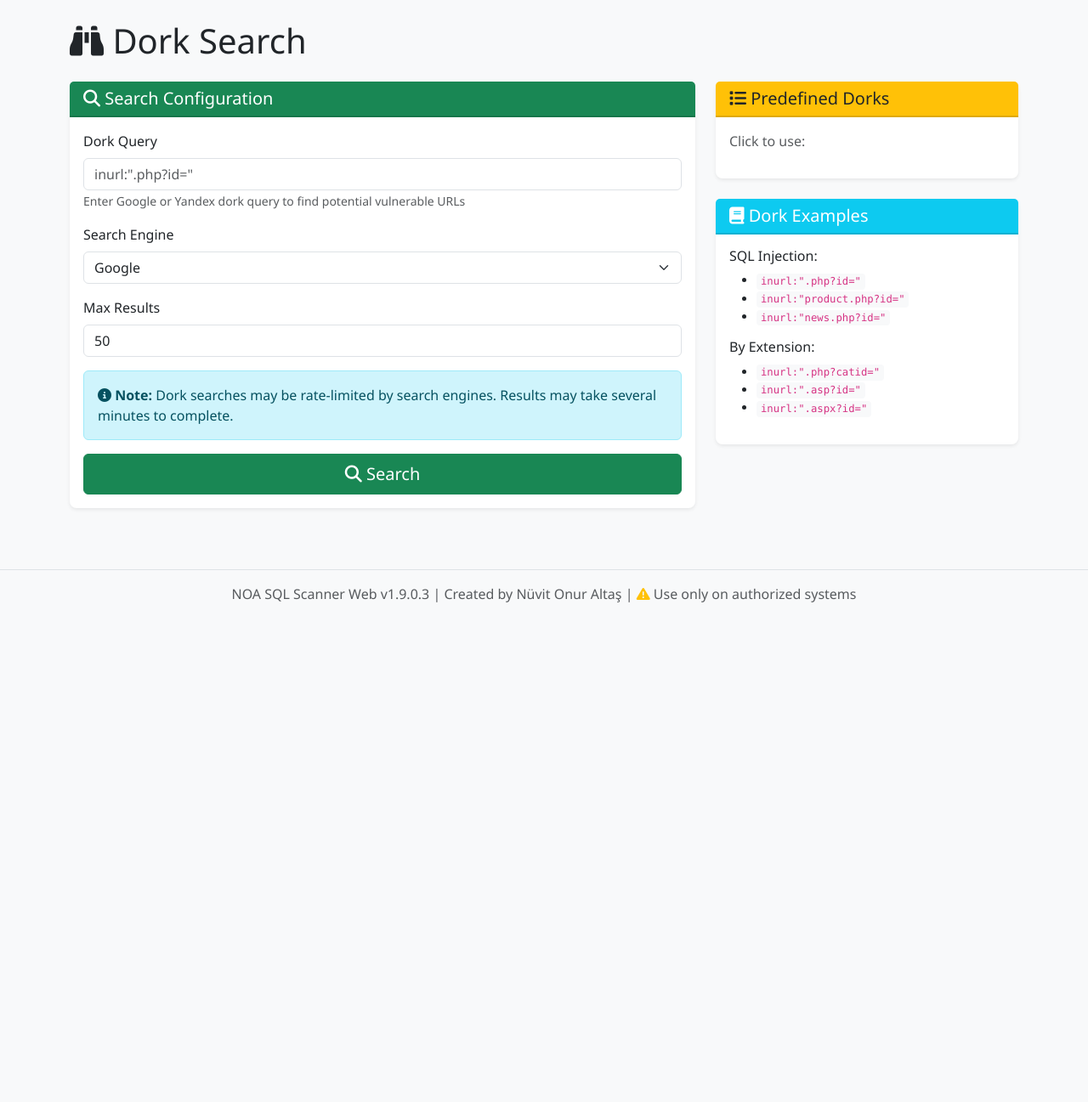
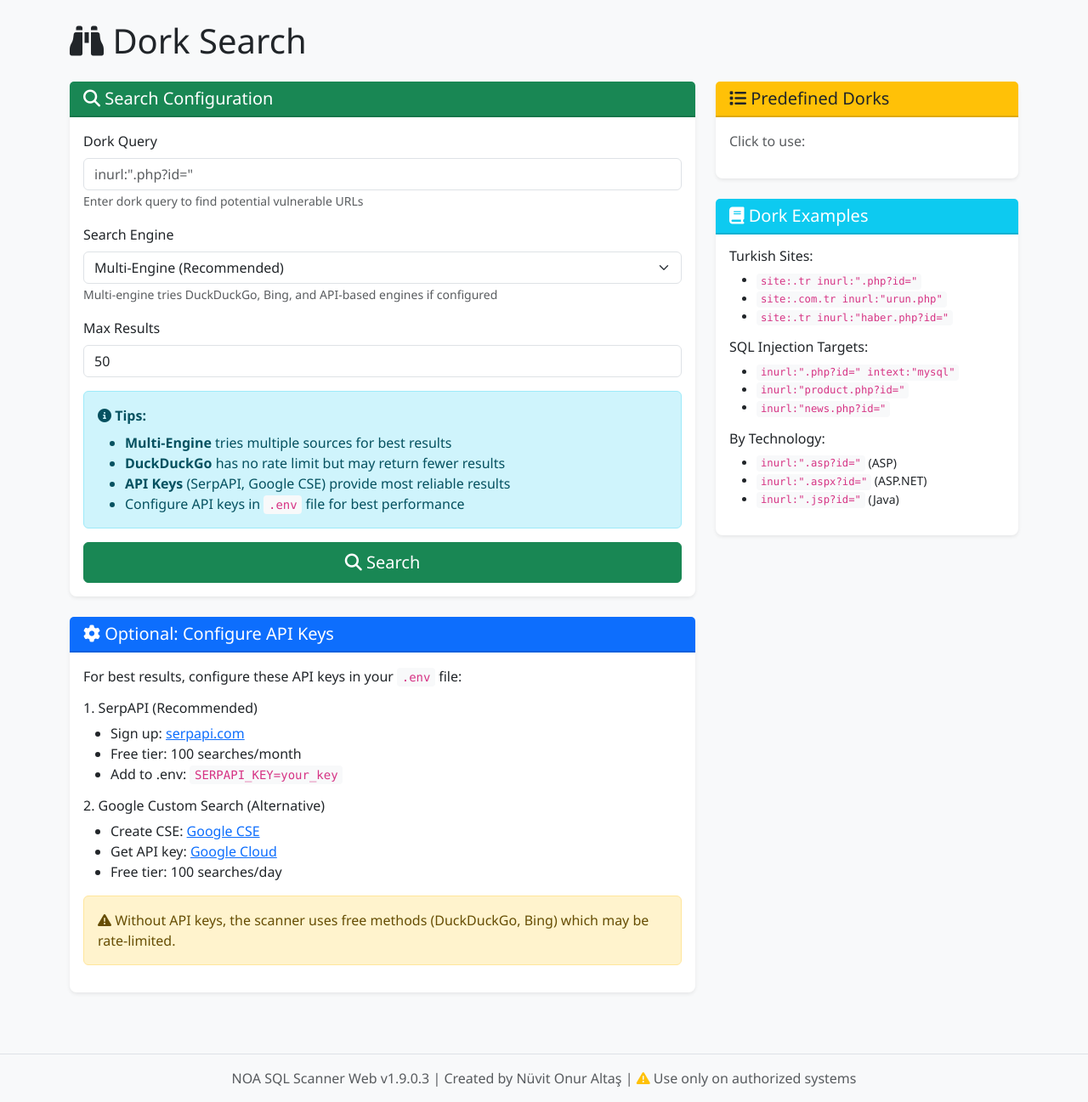
Before and after one commit to nuvlt/NOA-SQL-Scanner-Web, a Flask app: template templates/dork.html in a window 1280 px wide. Shown: the whole page at 85% size. Before the commit the page ends 709 px from the top, so only its background shows below. Run offline with Flask 3, Linux system fonts and the light colour scheme; the template is opened without the code that fills it, so the values that code supplies are empty; parts of the project's set-up code (start-up, migrations or seed data) failed here and were passed over; some libraries are stand-ins or nearby versions.

Commit message:
Update dork.html

```diff
--- a/templates/dork.html
+++ b/templates/dork.html
@@ -18,16 +18,22 @@
                         <input type="text" class="form-control" id="dork_query" name="dork_query"
                                placeholder='inurl:".php?id="' required>
                         <small class="form-text text-muted">
-                            Enter Google or Yandex dork query to find potential vulnerable URLs
+                            Enter dork query to find potential vulnerable URLs
                         </small>
                     </div>
 
                     <div class="mb-3">
                         <label for="engine" class="form-label">Search Engine</label>
                         <select class="form-select" id="engine" name="engine">
-                            <option value="google">Google</option>
-                            <option value="yandex">Yandex</option>
+                            <option value="multi" selected>Multi-Engine (Recommended)</option>
+                            <option value="duckduckgo">DuckDuckGo Only</option>
+                            <option value="bing">Bing Only</option>
+                            <option value="google">Google (Limited)</option>
+                            <option value="yandex">Yandex (Limited)</option>
                         </select>
+                        <small class="form-text text-muted">
+                            Multi-engine tries DuckDuckGo, Bing, and API-based engines if configured
+                        </small>
                     </div>
 
                     <div class="mb-3">
@@ -38,14 +44,47 @@
 
                     <div class="alert alert-info" role="alert">
                         <i class="fas fa-info-circle"></i>
-                        <strong>Note:</strong> Dork searches may be rate-limited by search engines.
-                        Results may take several minutes to complete.
+                        <strong>Tips:</strong>
+                        <ul class="mb-0 mt-2">
+                            <li><strong>Multi-Engine</strong> tries multiple sources for best results</li>
+                            <li><strong>DuckDuckGo</strong> has no rate limit but may return fewer results</li>
+                            <li><strong>API Keys</strong> (SerpAPI, Google CSE) provide most reliable results</li>
+                            <li>Configure API keys in <code>.env</code> file for best performance</li>
+                        </ul>
                     </div>
 
                     <button type="submit" class="btn btn-success btn-lg w-100">
                         <i class="fas fa-search"></i> Search
                     </button>
                 </form>
+            </div>
+        </div>
+
+        <div class="card mt-3">
+            <div class="card-header bg-primary text-white">
+                <h5 class="mb-0"><i class="fas fa-cog"></i> Optional: Configure API Keys</h5>
+            </div>
+            <div class="card-body">
+                <p>For best results, configure these API keys in your <code>.env</code> file:</p>
+
+                <h6>1. SerpAPI (Recommended)</h6>
+                <ul>
+                    <li>Sign up: <a href="https://serpapi.com" target="_blank">serpapi.com</a></li>
+                    <li>Free tier: 100 searches/month</li>
+                    <li>Add to .env: <code>SERPAPI_KEY=your_key</code></li>
+                </ul>
+
+                <h6>2. Google Custom Search (Alternative)</h6>
+                <ul>
+                    <li>Create CSE: <a href="https://programmablesearchengine.google.com/" target="_blank">Google CSE</a></li>
+                    <li>Get API key: <a href="https://console.cloud.google.com/apis/credentials" target="_blank">Google Cloud</a></li>
+                    <li>Free tier: 100 searches/day</li>
+                </ul>
+
+                <div class="alert alert-warning mt-3">
+                    <i class="fas fa-exclamation-triangle"></i>
+                    Without API keys, the scanner uses free methods (DuckDuckGo, Bing) which may be rate-limited.
+                </div>
             </div>
         </div>
     </div>
@@ -73,18 +112,25 @@
                 <h5 class="mb-0"><i class="fas fa-book"></i> Dork Examples</h5>
             </div>
             <div class="card-body">
-                <h6>SQL Injection:</h6>
+                <h6>Turkish Sites:</h6>
                 <ul class="small">
-                    <li><code>inurl:".php?id="</code></li>
+                    <li><code>site:.tr inurl:".php?id="</code></li>
+                    <li><code>site:.com.tr inurl:"urun.php"</code></li>
+                    <li><code>site:.tr inurl:"haber.php?id="</code></li>
+                </ul>
+
+                <h6>SQL Injection Targets:</h6>
+                <ul class="small">
+                    <li><code>inurl:".php?id=" intext:"mysql"</code></li>
                     <li><code>inurl:"product.php?id="</code></li>
                     <li><code>inurl:"news.php?id="</code></li>
                 </ul>
 
-                <h6>By Extension:</h6>
+                <h6>By Technology:</h6>
                 <ul class="small">
-                    <li><code>inurl:".php?catid="</code></li>
-                    <li><code>inurl:".asp?id="</code></li>
-                    <li><code>inurl:".aspx?id="</code></li>
+                    <li><code>inurl:".asp?id="</code> (ASP)</li>
+                    <li><code>inurl:".aspx?id="</code> (ASP.NET)</li>
+                    <li><code>inurl:".jsp?id="</code> (Java)</li>
                 </ul>
             </div>
         </div>
```
